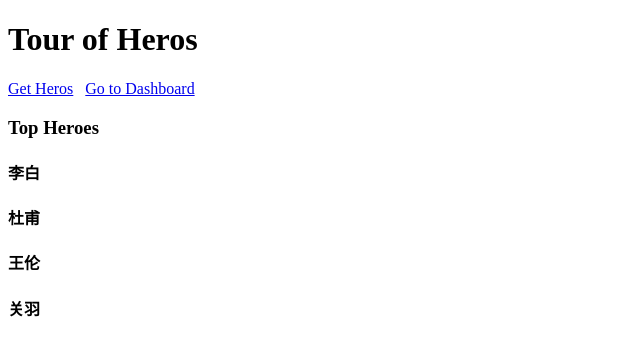
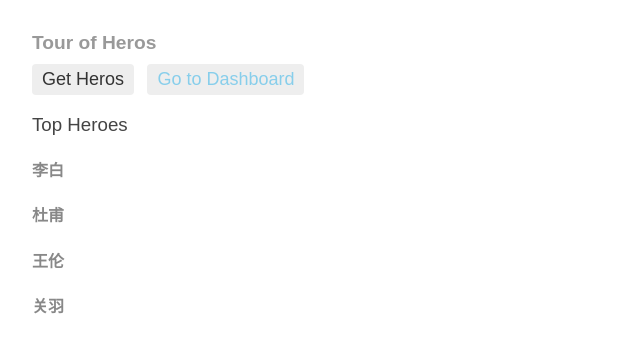
Before and after one commit to WeCantStop/angular2_demo, an Angular app: page /dashboard in a window 1280 px wide. Shown: the top 356 px of the page, without its empty margins (0-640 px from the left). Built offline with nearby package versions, Linux system fonts and the light colour scheme.

Commit message:
样式修改

```diff
--- a/src/app/app.component.ts
+++ b/src/app/app.component.ts
@@ -2,11 +2,12 @@ import { Component } from '@angular/core';
 
 @Component({
   selector: 'app-root',
+  styleUrls: ['./styles/app.component.css'],
   template: `
     <h1>{{title}}</h1>
-    <a routerLink="/heros">Get Heros</a>
+    <a routerLink="/heros" routerLinkActive="nav-active" class="nav">Get Heros</a>
     &nbsp;
-    <a routerLink="/dashboard">Go to Dashboard</a>
+    <a routerLink="/dashboard" routerLinkActive="nav-active" class="nav">Go to Dashboard</a>
     <router-outlet></router-outlet>
   `
 })
--- a/src/app/app.module.ts
+++ b/src/app/app.module.ts
@@ -1,23 +1,16 @@
 import { BrowserModule } from '@angular/platform-browser';
 import { NgModule } from '@angular/core';
-import { RouterModule } from '@angular/router'
 /** form相关的东西需要引进此模块 **/
 import { FormsModule } from '@angular/forms';
+/** service **/
+import { HeroService } from './services/hero.servics';
+/**router */
+import { AppRouterModule } from './router';
 
 import { AppComponent } from './app.component';
 import { HeroDetailComponent } from './hero-detail.component';
 import { HerosComponent } from './heros.component';
-import { HeroService } from './hero.servics';
 import { DashBoardComponent } from './dashboard.component';
-
-
-const Router = RouterModule.forRoot([
-  { path: '', redirectTo: '/dashboard', pathMatch: 'full' },
-  { path: 'dashboard', component: DashBoardComponent },
-  { path: 'heros', component: HerosComponent },
-  { path: 'heroDetail/:id', component: HeroDetailComponent }
-])
-
 
 @NgModule({
   declarations: [
@@ -29,7 +22,7 @@ const Router = RouterModule.forRoot([
   imports: [
     BrowserModule,
     FormsModule,
-    Router,
+    AppRouterModule
   ],
   providers: [HeroService],
   bootstrap: [AppComponent]
--- a/src/app/dashboard.component.ts
+++ b/src/app/dashboard.component.ts
@@ -1,9 +1,10 @@
 import { Component, OnInit } from '@angular/core';
-import { HeroService } from './hero.servics';
+import { HeroService } from './services/hero.servics';
 import { Hero } from './hero';
 
 @Component({
     selector: 'app-dashboard',
+    styleUrls: ['./styles/dashboard.component.css'],
     templateUrl: './dashboard.component.html'
 })
 
--- a/src/app/hero-detail.component.ts
+++ b/src/app/hero-detail.component.ts
@@ -5,7 +5,7 @@ import { Location } from '@angular/common';
 import 'rxjs/add/operator/switchMap';
 
 import { Hero } from './hero';
-import { HeroService } from './hero.servics';
+import { HeroService } from './services/hero.servics';
 
 @Component({
   selector: 'app-hero-detail',
--- a/src/app/heros.component.ts
+++ b/src/app/heros.component.ts
@@ -1,11 +1,11 @@
 import { Component, OnInit } from '@angular/core';
 import { Hero } from './hero';
-import { HeroService } from './hero.servics';
+import { HeroService } from './services/hero.servics';
 import { Router } from '@angular/router';
 
 @Component({
   selector: 'app-heros',
-  styleUrls: ['./app.component.css'],
+  styleUrls: ['./styles/heros.component.css'],
   template: `
                 <h3>{{ title }}</h3>
                 <ul>
--- /dev/null
+++ b/src/app/router/index.ts
@@ -0,0 +1,22 @@
+import { NgModule } from '@angular/core';
+import { RouterModule, Routes } from '@angular/router';
+
+import { AppComponent } from '../app.component';
+import { HeroDetailComponent } from '../hero-detail.component';
+import { HerosComponent } from '../heros.component';
+import { DashBoardComponent } from '../dashboard.component';
+
+
+const routes: Routes = [
+    { path: '', redirectTo: '/dashboard', pathMatch: 'full' },
+    { path: 'dashboard', component: DashBoardComponent },
+    { path: 'heros', component: HerosComponent },
+    { path: 'heroDetail/:id', component: HeroDetailComponent }
+]
+
+
+@NgModule({
+    imports: [RouterModule.forRoot(routes)],
+    exports: [RouterModule]
+})
+export class AppRouterModule { }
--- a/src/app/hero.servics.ts
+++ b/src/app/services/hero.servics.ts
@@ -1,9 +1,9 @@
 // 引入服务
 import { Injectable } from '@angular/core';
 // 引入类型
-import { Hero } from './hero';
+import { Hero } from '../hero';
 // 引入数据
-import { HEROS } from './mock-heroes';
+import { HEROS } from '../mock-heroes';
 
 @Injectable()
 
--- /dev/null
+++ b/src/app/styles/app.component.css
@@ -0,0 +1,32 @@
+.nav {
+  text-decoration: none;
+  color: #333;
+  font-size: 18px;
+  padding: 5px 10px;
+  text-decoration: none;
+  margin-top: 10px;
+  display: inline-block;
+  background-color: #eee;
+  border-radius: 4px;
+}
+
+.nav:hover {
+  color: #039be5;
+  background-color: #CFD8DC;
+}
+
+.nav-active {
+  color: skyblue;
+}
+
+h1 {
+  font-size: 1.2em;
+  color: #999;
+  margin-bottom: 0;
+}
+
+h2 {
+  font-size: 2em;
+  margin-top: 0;
+  padding-top: 0;
+}
--- a/src/app/app.component.css
+++ b/src/app/styles/heros.component.css
@@ -6,3 +6,7 @@
 .selected {
     color: yellowgreen
 }
+
+.hero-item {
+    list-style-type: none;
+}
--- a/src/styles.css
+++ b/src/styles.css
@@ -1 +1,22 @@
 /* You can add global styles to this file, and also import other style files */
+h1 {
+  color: #369;
+  font-family: Arial, Helvetica, sans-serif;
+  font-size: 250%;
+}
+h2, h3 {
+  color: #444;
+  font-family: Arial, Helvetica, sans-serif;
+  font-weight: lighter;
+}
+body {
+  margin: 2em;
+}
+body, input[text], button {
+  color: #888;
+  font-family: Cambria, Georgia;
+}
+/* everywhere else */
+* {
+  font-family: Arial, Helvetica, sans-serif;
+}
```
Also changed, not shown: src/app/styles/dashboard.component.css (added).
